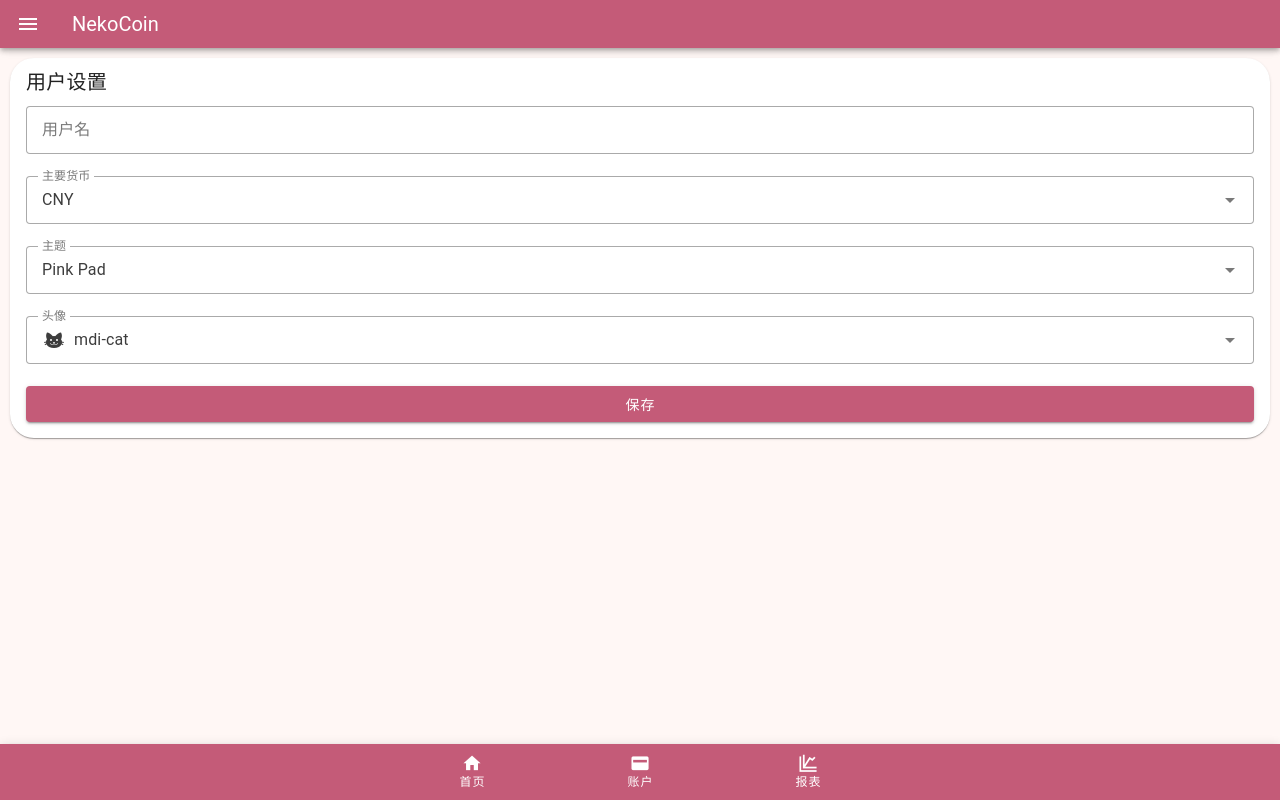
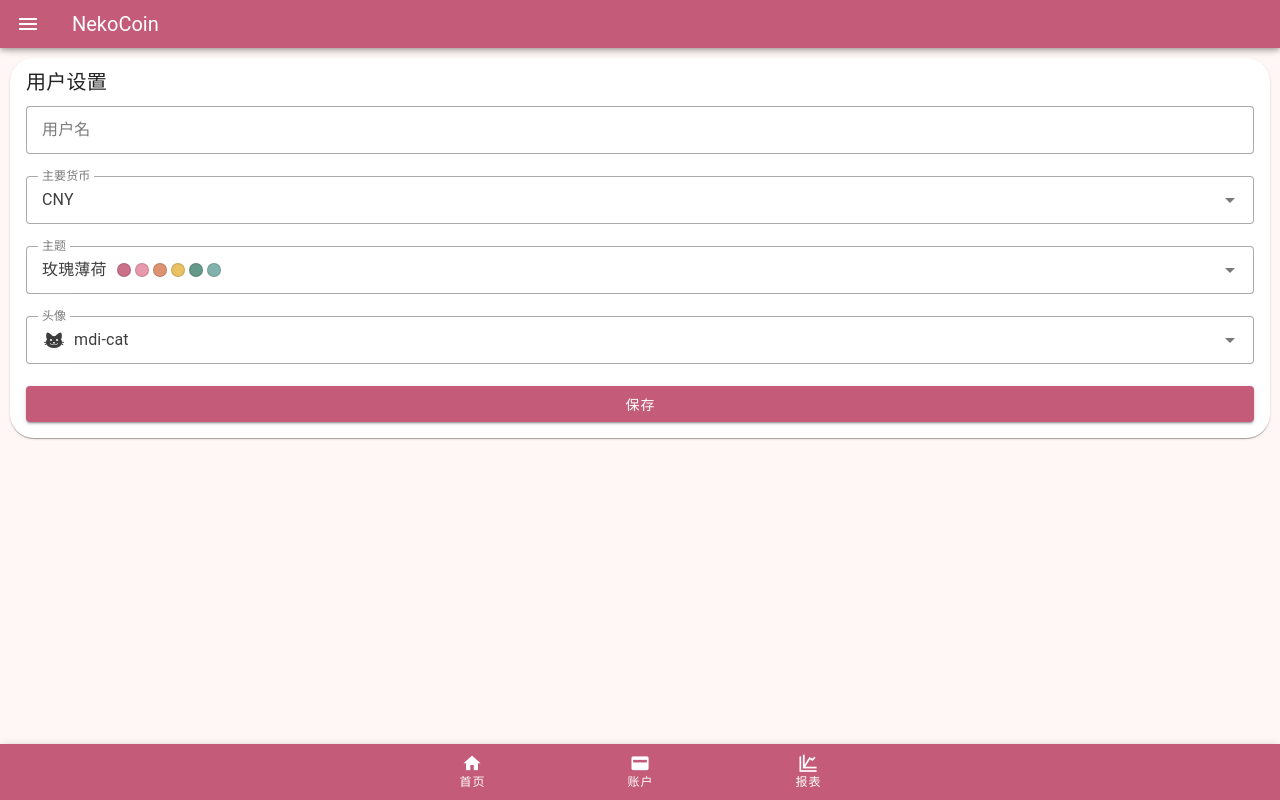
Before and after one commit to Hell-Tractor/NekoCoin, a Vue app: page /main/settings in a window 1280 px wide. Built offline with nearby package versions, Linux system fonts and the light colour scheme.

Commit message:
add theme preview

```diff
--- a/src/i18n/en_US.ts
+++ b/src/i18n/en_US.ts
@@ -37,6 +37,12 @@ export default {
         theme: 'Theme',
         avatar: 'Avatar',
         saved: 'Settings saved',
+        themes: {
+            pinkPad: 'Pink Pad',
+            midnight: 'Midnight Blue',
+            calico: 'Calico',
+            neon: 'Neon Mint',
+        },
     },
     validation: {
         required: 'Required',
--- a/src/i18n/zh_CN.ts
+++ b/src/i18n/zh_CN.ts
@@ -37,6 +37,12 @@ export default {
         theme: '主题',
         avatar: '头像',
         saved: '设置已保存',
+        themes: {
+            pinkPad: '玫瑰薄荷',
+            midnight: '午夜蓝',
+            calico: '森野陶土',
+            neon: '霓虹薄荷',
+        },
     },
     validation: {
         required: '必填',
--- a/src/pages/Settings.vue
+++ b/src/pages/Settings.vue
@@ -1,19 +1,19 @@
 <script setup lang="ts">
-import { ref } from 'vue';
+import { computed, ref } from 'vue';
 import { useI18n } from 'vue-i18n';
 import { useTheme } from 'vuetify';
 import Constants from '../common/Constants';
 import { settings, save_settings } from '../common/Settings';
+import { get_theme_color_palette } from '../themes/palettes';
 
 const { t } = useI18n();
 const theme = useTheme();
 const saved = ref(false);
-const theme_items = [
-    { value: 'pinkPad', title: 'Pink Pad' },
-    { value: 'midnight', title: 'Midnight' },
-    { value: 'calico', title: 'Calico' },
-    { value: 'neon', title: 'Neon' },
-];
+const theme_items = computed(() => ['pinkPad', 'midnight', 'calico', 'neon'].map(value => ({
+    value,
+    title: t(`settings.themes.${value}`),
+    palette: get_theme_color_palette(value).slice(0, 6),
+})));
 const avatar_items = [
     'mdi-cat',
     'mdi-dog',
@@ -66,7 +66,23 @@ const save = async function() {
                 variant="outlined"
                 density="comfortable"
                 @update:model-value="update_theme"
-            />
+            >
+                <template #selection="{ item }">
+                    <span class="theme-name">{{ item.raw.title }}</span>
+                    <span class="theme-palette">
+                        <span v-for="color in item.raw.palette" :key="color" class="theme-swatch" :style="{ backgroundColor: color }"></span>
+                    </span>
+                </template>
+                <template #item="{ props: item_props, item }">
+                    <v-list-item v-bind="item_props">
+                        <template #append>
+                            <span class="theme-palette">
+                                <span v-for="color in item.raw.palette" :key="color" class="theme-swatch" :style="{ backgroundColor: color }"></span>
+                            </span>
+                        </template>
+                    </v-list-item>
+                </template>
+            </v-select>
             <v-select
                 v-model="settings.avatar"
                 :items="avatar_items"
@@ -90,3 +106,24 @@ const save = async function() {
         </v-card-text>
     </v-card>
 </template>
+
+<style scoped>
+.theme-swatch {
+    display: inline-block;
+    width: 14px;
+    height: 14px;
+    flex: 0 0 auto;
+    border: 1px solid rgba(var(--v-theme-on-surface), 0.18);
+    border-radius: 50%;
+}
+
+.theme-name {
+    margin-right: 10px;
+}
+
+.theme-palette {
+    display: inline-flex;
+    align-items: center;
+    gap: 4px;
+}
+</style>
```
